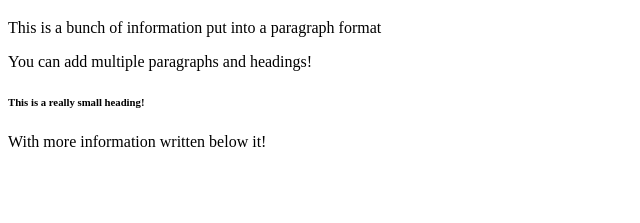
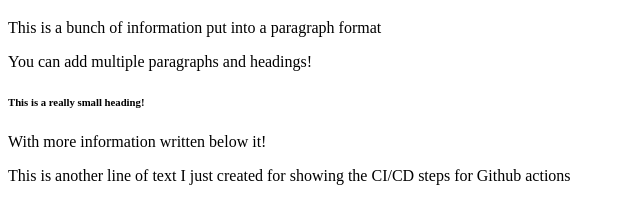
Before and after one commit to MweziMDogo/Tutorial-HTML, a plain HTML site: page index.html in a window 1280 px wide. Shown: the part 61-284 px from the top of the page, without its empty margins (0-640 px from the left). Drawn offline with Linux system fonts and the light colour scheme.

Commit message:
added line to html file

```diff
--- a/index.html
+++ b/index.html
@@ -8,6 +8,7 @@
     <p> You can add multiple paragraphs and headings! </p>
    <h6> This is a really small heading! </h6>
     <p> With more information written below it! </p>
+    <p> This is another line of text I just created for showing the CI/CD steps for Github actions</p>
 </body>
 </head>
 </html>
```
